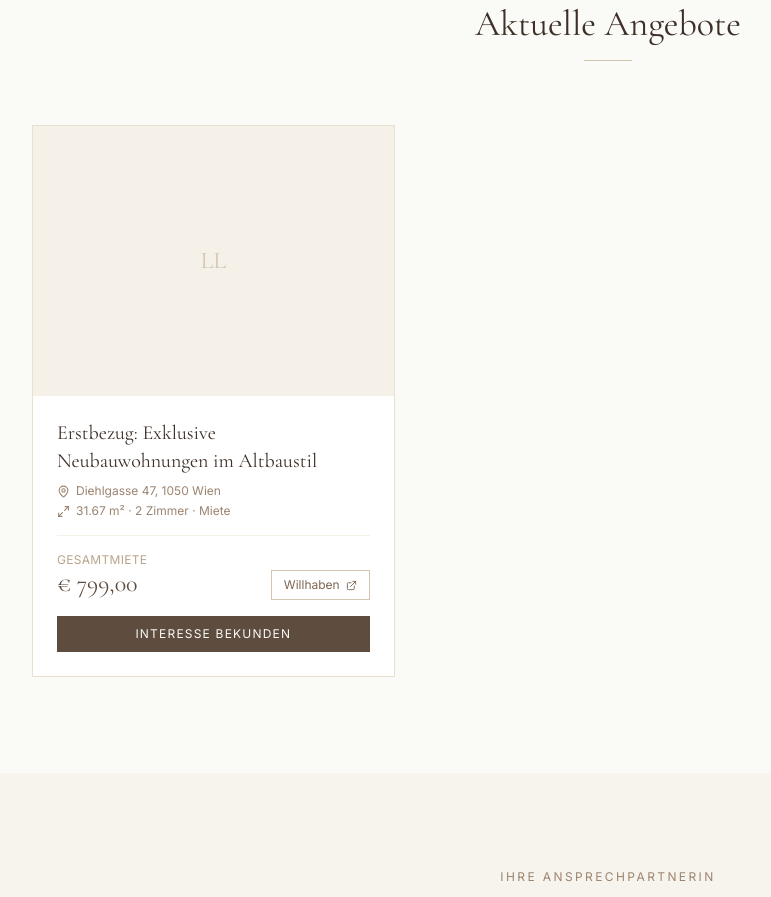
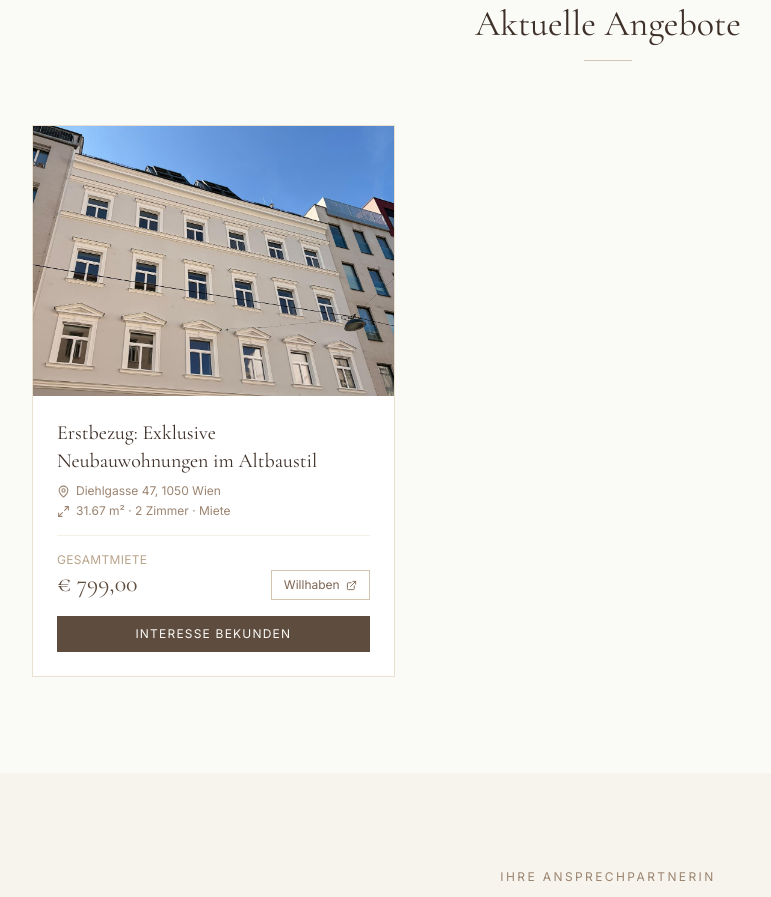
Before and after one commit to officelumbe-stack/lara-lumbe-realitaeten, a Next.js app: page / in a window 1280 px wide. Shown: the part 920-1817 px from the top of the page, without its empty margins (32-803 px from the left). Built offline with nearby package versions, Linux system fonts and the light colour scheme.

Commit message:
Inseratsfoto Diehlgasse 47 hinzugefügt

```diff
--- a/data/properties.ts
+++ b/data/properties.ts
@@ -31,7 +31,7 @@ export const properties: Property[] = [
     available: "nach Vereinbarung",
     duration: "5 Jahre befristet",
     type: "Miete",
-    images: [],
+    images: ["/images/Inserat.jpeg"],
     description:
       "Exklusive Erstbezugswohnungen in einem zur Gänze neu errichteten Haus im charmanten Altbaustil im 5. Bezirk. Mehrere Einheiten verfügbar (ca. 32 m²). Die angeführten Betriebskosten sind Schätzwerte – die tatsächliche Höhe wird nach Ablauf des ersten Jahres festgesetzt.",
     willhabenUrl:
```
Also changed, not shown: public/images/Inserat.jpeg (added).
